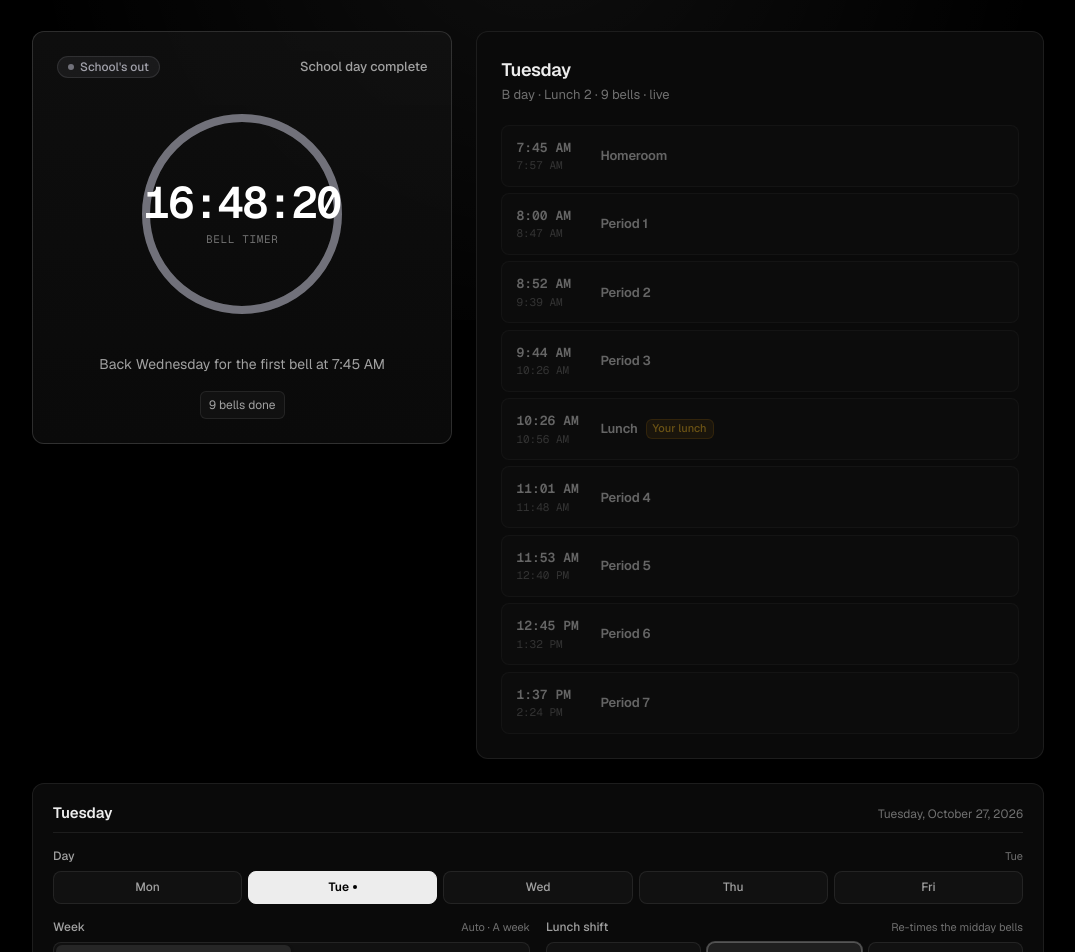
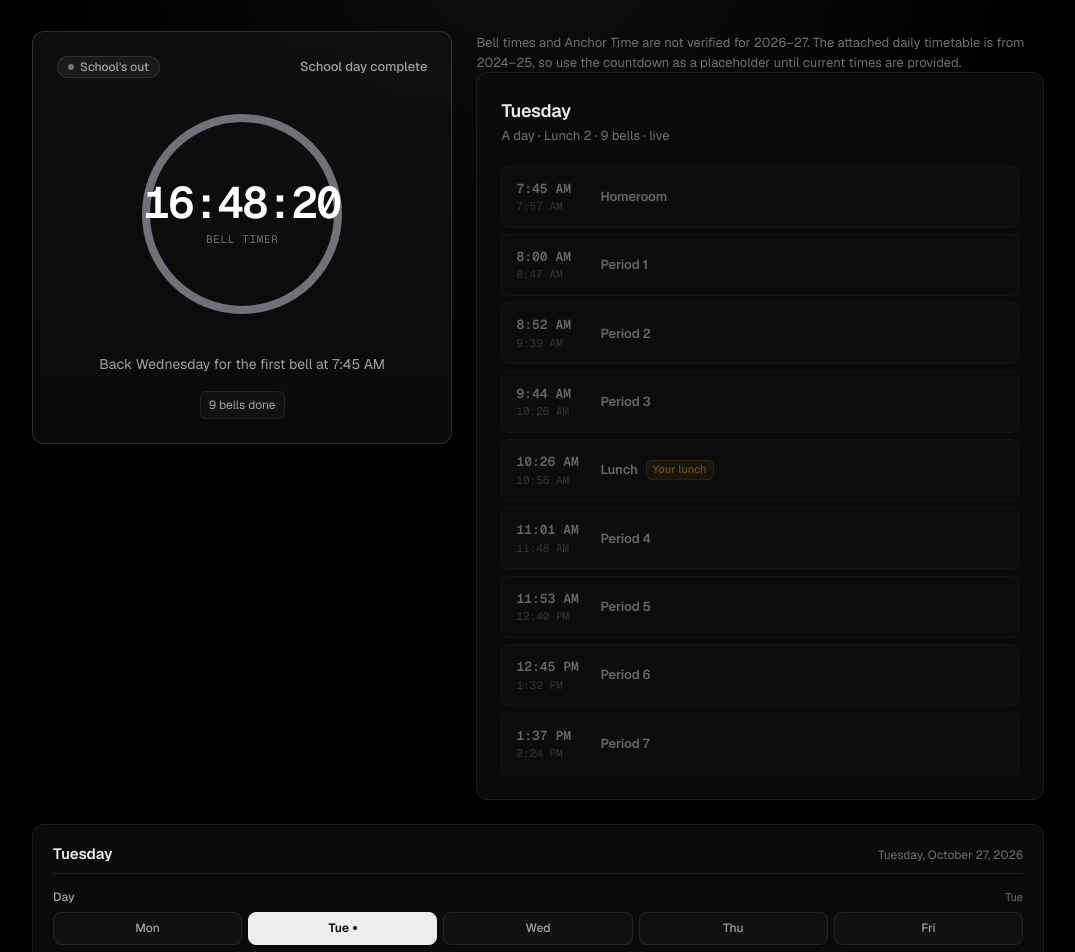
Before and after one commit to NOTAM-bobk/school-daily-schedule, a React (Vite) app: page / in a window 1280 px wide. Shown: the part 100-1052 px from the top of the page, without its empty margins (102-1177 px from the left). Built offline with nearby package versions, Linux system fonts and the light colour scheme.

Commit message:
Add 2026-27 A/B calendar rotation, school closures, and timetable placeholders

```diff
--- a/src/App.tsx
+++ b/src/App.tsx
@@ -5,6 +5,7 @@ import { LunchPicker } from './components/LunchPicker'
 import { Timeline } from './components/Timeline'
 import { WeekSwitcher, type WeekChoice } from './components/WeekSwitcher'
 import { LUNCHES, SCHOOL, autoWeek, buildDay, dayTypeFor } from './data/schedule'
+import { dateKey, isSchoolDay, noSchoolReason, nextSchoolDate, EARLY_RELEASES } from './data/calendar'
 import { useNow, useStoredState } from './lib/hooks'
 import { getDayStatus, type DayStatus } from './lib/status'
 import {
@@ -48,7 +49,10 @@ export default function App() {
   const now = useNow(1000)
   const todayKey = dayKey(now)
   const todayIndex = weekdayIndex(now)
-  const schoolToday = todayIndex <= 4
+  const schoolToday = todayIndex <= 4 && isSchoolDay(now)
+  const closureReason = noSchoolReason(now)
+  const nextSchoolDay = nextSchoolDate(now)
+  const calendarNotice = EARLY_RELEASES[dateKey(now)]
 
   const [storedWeek, setStoredWeek] = useStoredState<WeekChoice>(WEEK_KEY, 'auto')
   const [storedLunch, setStoredLunch] = useStoredState<LunchId>(LUNCH_KEY, 'lunch2')
@@ -100,6 +104,8 @@ export default function App() {
     status,
     blocks,
     dayType,
+    closureReason,
+    nextSchoolDay,
   })
 
   return (
@@ -137,6 +143,9 @@ export default function App() {
           </div>
 
           <div className="split-right">
+            {!schoolToday && <p className="card-sub calendar-notice">{closureReason === 'Weekend' ? 'Weekend · no classes today' : `${closureReason ?? 'No classes today'} · no classes today`}{nextSchoolDay ? ` Next school day: ${formatLongDate(nextSchoolDay)}` : ''}</p>}
+            {calendarNotice && schoolToday && <p className="card-sub calendar-notice">{calendarNotice}</p>}
+            {schoolToday && <p className="card-sub calendar-notice">Bell times and Anchor Time are not verified for 2026–27. The attached daily timetable is from 2024–25, so use the countdown as a placeholder until current times are provided.</p>}
             <Timeline
               blocks={blocks}
               lunch={lunch}
@@ -212,10 +221,12 @@ interface HeroArgs {
   status: DayStatus
   blocks: ScheduleBlock[]
   dayType: Week
+  closureReason: string | null
+  nextSchoolDay: Date | null
 }
 
 function describeHero(args: HeroArgs): Hero {
-  const { now, live, schoolToday, selectedDay, todayIndex, status, blocks, dayType } = args
+  const { now, live, schoolToday, selectedDay, todayIndex, status, blocks, dayType, closureReason, nextSchoolDay } = args
   const firstBell = blocks[0]?.start ?? 0
   const dayName = WEEKDAY_NAMES[selectedDay]
   const classCount = blocks.filter((block) => block.kind === 'class').length
@@ -273,14 +284,24 @@ function describeHero(args: HeroArgs): Hero {
     }
   }
 
+  if (!schoolToday) {
+    return {
+      eyebrow: closureReason ?? 'No classes today',
+      caption: `${nextSchoolDay ? `Next school day: ${formatLongDate(nextSchoolDay)}. ` : ''}Bell times are awaiting the current timetable.`,
+      timer: null,
+      progress: null,
+      statusLabel: 'No school today',
+      tone: 'off',
+      meta: [],
+    }
+  }
+
   return {
     eyebrow: `${dayName} · ${dayType} day`,
-    caption: schoolToday
-      ? `${dayName} starts at ${formatClock(firstBell)}`
-      : `No classes today — ${dayName} starts at ${formatClock(firstBell)}`,
+    caption: `${dayName} starts at ${formatClock(firstBell)}`,
     timer: secondsUntilWeekdayStart(now, selectedDay, firstBell),
     progress: null,
-    statusLabel: schoolToday ? 'Preview' : 'No school today',
+    statusLabel: 'Preview',
     tone: 'idle',
     meta: daySummary,
   }
--- /dev/null
+++ b/src/data/calendar.ts
@@ -0,0 +1,91 @@
+import type { Week } from '../types'
+
+/** Official 2026–27 High School A/B calendar. Missing labels on very short/holiday weeks are inferred from the surrounding rotation. */
+const WEEK_BY_MONDAY: Record<string, Week> = {
+  '2026-08-31': 'A', '2026-09-07': 'B', '2026-09-14': 'A', '2026-09-21': 'B', '2026-09-28': 'A',
+  '2026-10-05': 'B', '2026-10-12': 'A', '2026-10-19': 'A', '2026-10-26': 'B',
+  '2026-11-02': 'A', '2026-11-09': 'B', '2026-11-16': 'A', '2026-11-23': 'B', '2026-11-30': 'B',
+  '2026-12-07': 'A', '2026-12-14': 'B', '2026-12-21': 'A', '2026-12-28': 'B',
+  '2027-01-04': 'A', '2027-01-11': 'B', '2027-01-18': 'A', '2027-01-25': 'B',
+  '2027-02-01': 'B', '2027-02-08': 'A', '2027-02-15': 'B', '2027-02-22': 'A',
+  '2027-03-01': 'B', '2027-03-08': 'A', '2027-03-15': 'B', '2027-03-22': 'A', '2027-03-29': 'B',
+  '2027-04-05': 'B', '2027-04-12': 'A', '2027-04-19': 'B', '2027-04-26': 'A',
+  '2027-05-03': 'B', '2027-05-10': 'A', '2027-05-17': 'B', '2027-05-24': 'A', '2027-05-31': 'B',
+  '2027-06-07': 'B',
+}
+
+/** Student no-school dates shown on the district calendar (weekends are handled separately). */
+const NO_SCHOOL: Record<string, string> = {
+  '2026-09-07': 'Labor Day',
+  '2026-09-21': 'Yom Kippur',
+  '2026-10-09': 'Parent-teacher conferences',
+  '2026-10-15': 'Teacher statewide meetings',
+  '2026-10-16': 'Teacher statewide meetings',
+  '2026-11-06': 'Planning and grading day',
+  '2026-11-25': 'Thanksgiving break',
+  '2026-11-26': 'Thanksgiving break',
+  '2026-11-27': 'Thanksgiving break',
+  '2026-12-23': 'Winter break',
+  '2026-12-24': 'Winter break',
+  '2026-12-25': 'Winter break',
+  '2026-12-28': 'Winter break',
+  '2026-12-29': 'Winter break',
+  '2026-12-30': 'Winter break',
+  '2026-12-31': 'Winter break',
+  '2027-01-01': 'Winter break',
+  '2027-01-04': 'Professional learning day',
+  '2027-01-18': 'Martin Luther King Jr. Day',
+  '2027-01-25': 'Planning and grading day',
+  '2027-02-15': 'Presidents Day',
+  '2027-03-05': 'Parent-teacher conferences',
+  '2027-03-10': 'Eid',
+  '2027-03-26': 'No school',
+  '2027-03-29': 'Spring break',
+  '2027-03-30': 'Spring break',
+  '2027-03-31': 'Spring break',
+  '2027-04-01': 'Spring break',
+  '2027-04-02': 'Spring break',
+  '2027-04-05': 'Planning and grading day',
+  '2027-05-31': 'Memorial Day',
+}
+
+export const EARLY_RELEASES: Record<string, string> = {
+  '2026-09-25': 'Two-hour early release · Homecoming',
+  '2027-06-08': 'Tentative two-hour early release · last day of school',
+}
+
+export function dateKey(date: Date): string {
+  return `${date.getFullYear()}-${String(date.getMonth() + 1).padStart(2, '0')}-${String(date.getDate()).padStart(2, '0')}`
+}
+
+export function weekForDate(date: Date): Week {
+  const monday = new Date(date.getFullYear(), date.getMonth(), date.getDate())
+  monday.setDate(monday.getDate() - ((monday.getDay() + 6) % 7))
+  const key = dateKey(monday)
+  const known = WEEK_BY_MONDAY[key]
+  if (known) return known
+  const anchor = new Date(2026, 7, 31)
+  const distance = Math.floor((monday.getTime() - anchor.getTime()) / (7 * 86_400_000))
+  return ((distance % 2) + 2) % 2 === 0 ? 'A' : 'B'
+}
+
+export function noSchoolReason(date: Date): string | null {
+  const day = date.getDay()
+  if (day === 0 || day === 6) return 'Weekend'
+  const key = dateKey(date)
+  if (key < '2026-09-01' || key > '2027-06-08') return 'Outside the 2026–27 student calendar'
+  return NO_SCHOOL[key] ?? null
+}
+
+export function isSchoolDay(date: Date): boolean {
+  return noSchoolReason(date) === null
+}
+
+export function nextSchoolDate(from: Date): Date | null {
+  const date = new Date(from.getFullYear(), from.getMonth(), from.getDate())
+  for (let days = 0; days < 370; days += 1) {
+    date.setDate(date.getDate() + 1)
+    if (isSchoolDay(date)) return date
+  }
+  return null
+}
--- a/src/data/schedule.ts
+++ b/src/data/schedule.ts
@@ -12,6 +12,7 @@
  */
 import type { LunchId, LunchOption, ScheduleBlock, Week, WeekdayIndex } from '../types'
 import { toMinutes } from '../lib/time'
+import { weekForDate } from './calendar'
 
 export const SCHOOL = {
   name: 'Minnetonka High School',
@@ -94,28 +95,13 @@ const LUNCH_BELLS: Record<LunchId, readonly Slot[]> = {
   ],
 }
 
-/** A week starts on a fixed Monday so the rotation can be derived from any date. */
-const A_WEEK_ANCHOR = new Date(2026, 7, 17) // Monday, 17 Aug 2026 → A week
-
+/** A/B week detection follows the provided 2026–27 High School calendar. */
 export function isADay(week: Week, day: WeekdayIndex): boolean {
   return week === 'A' ? day % 2 === 0 : day % 2 === 1
 }
 
 export const dayTypeFor = (week: Week, day: WeekdayIndex): Week => (isADay(week, day) ? 'A' : 'B')
-
-/** Which kind of week a date falls in, alternating weekly from the anchor. */
-export function autoWeek(date: Date): Week {
-  const weeksSinceAnchor = Math.floor(
-    (startOfMonday(date).getTime() - A_WEEK_ANCHOR.getTime()) / (7 * 86_400_000),
-  )
-  return ((weeksSinceAnchor % 2) + 2) % 2 === 0 ? 'A' : 'B'
-}
-
-function startOfMonday(date: Date): Date {
-  const monday = new Date(date.getFullYear(), date.getMonth(), date.getDate())
-  monday.setDate(monday.getDate() - ((monday.getDay() + 6) % 7))
-  return monday
-}
+export const autoWeek = weekForDate
 
 /** "11:23 AM – 11:53 AM" for a lunch shift. */
 export function lunchWindow(lunch: LunchId): string {
--- a/src/types.ts
+++ b/src/types.ts
@@ -6,7 +6,7 @@ export type WeekdayIndex = 0 | 1 | 2 | 3 | 4
 
 export type LunchId = 'lunch1' | 'lunch2' | 'lunch3'
 
-export type BlockKind = 'homeroom' | 'class' | 'lunch' | 'advisory'
+export type BlockKind = 'homeroom' | 'class' | 'lunch' | 'advisory' | 'anchor'
 
 export interface ScheduleBlock {
   id: string
```
